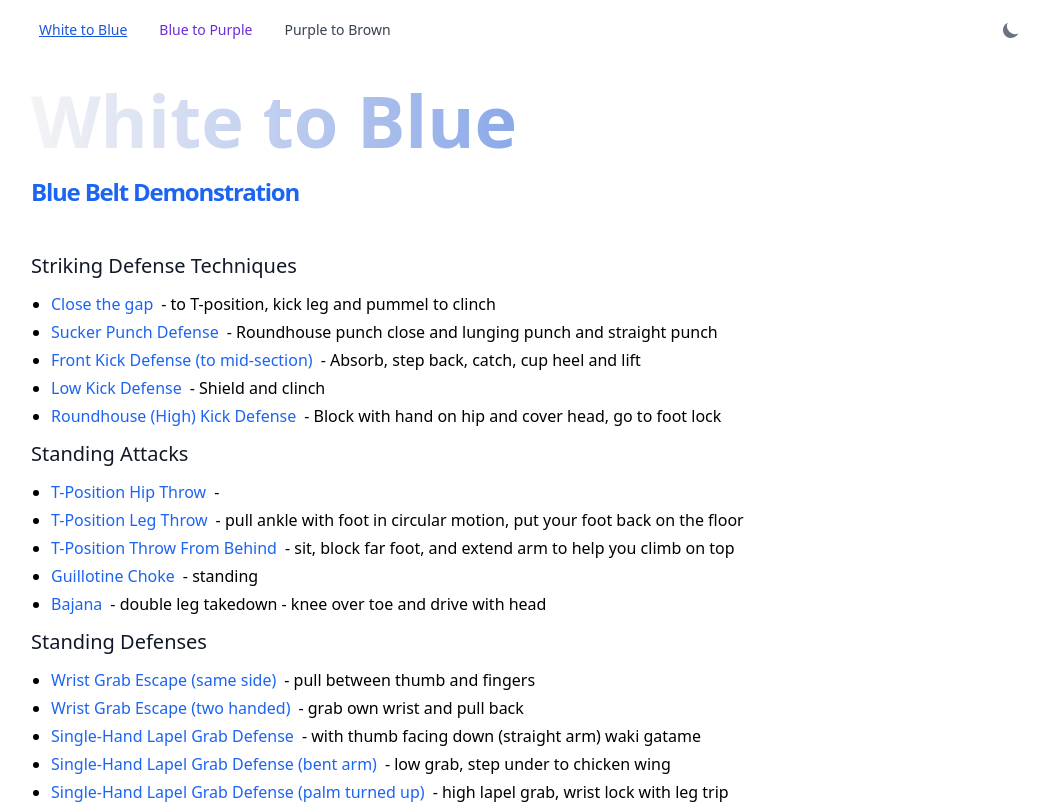
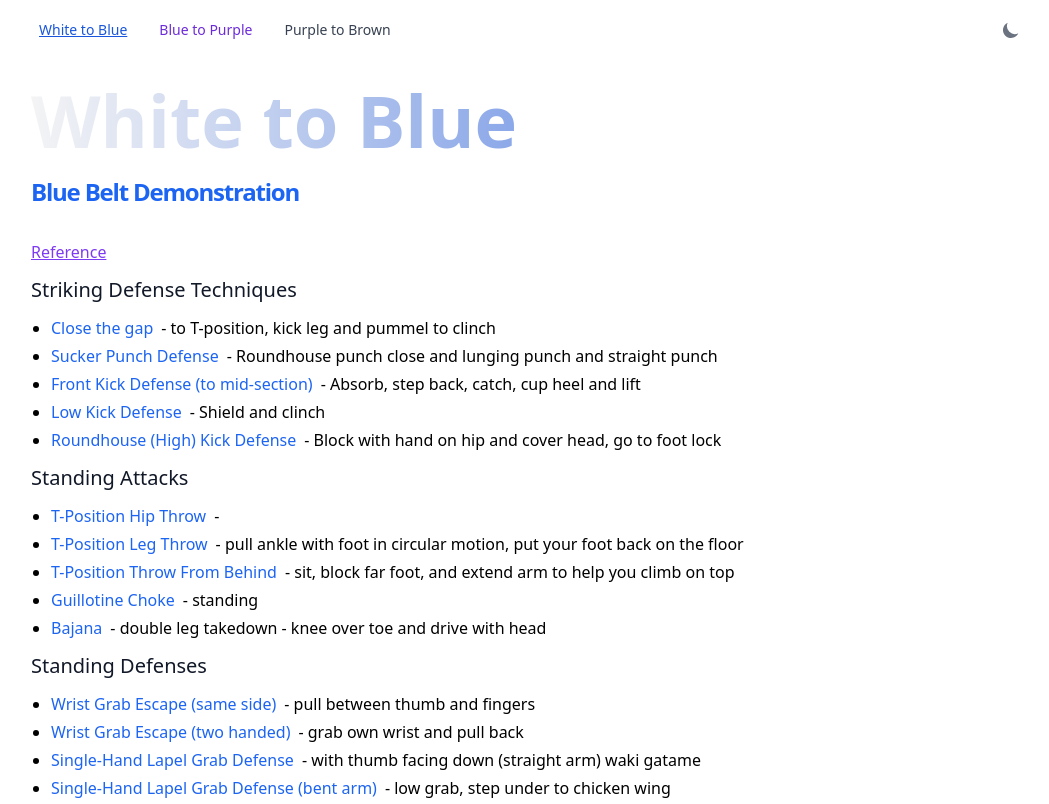
Before and after one commit to waynegraham/white-to-blue, a React (Vite) app: page / in a window 1280 px wide. Shown: the top 804 px of the page, without its empty margins (105-1154 px from the left). Built offline with nearby package versions, Linux system fonts and the light colour scheme.

Commit message:
Update start times

```diff
--- a/src/App.jsx
+++ b/src/App.jsx
@@ -34,6 +34,10 @@ function App() {
       <h2 className="inline-block mt-5 mb-8 text-blue-600 dark:text-blue-300 text-2xl font-semibold tracking-tighter">
         Blue Belt Demonstration
       </h2>
+
+      <p>
+        <a target="_blank" className="print:hidden text-purple-600 dark:text-purple-300 underline" href="https://waynegraham.github.io/bjj-study-guide/gracie-jiu-jitsu_compress.pdf">Reference</a>
+      </p>
 
       {movesData.map((move) => ( // Map through moves data
         <div key={move.label}>
--- a/src/data/moves.json
+++ b/src/data/moves.json
@@ -10,7 +10,7 @@
       {
         "name": "Sucker Punch Defense",
         "note": "Roundhouse punch close and lunging punch and straight punch",
-        "youtube": "zkckGH9tY5Y?start=7"
+        "youtube": "zkckGH9tY5Y?start=21"
       },
       {
         "name": "Front Kick Defense (to mid-section)",
@@ -40,7 +40,7 @@
       {
         "name": "T-Position Leg Throw",
         "note": "pull ankle with foot in circular motion, put your foot back on the floor",
-        "youtube": "Nx59p3b-rVU?start=10"
+        "youtube": "Nx59p3b-rVU?start=19"
       },
       {
         "name": "T-Position Throw From Behind",
```
